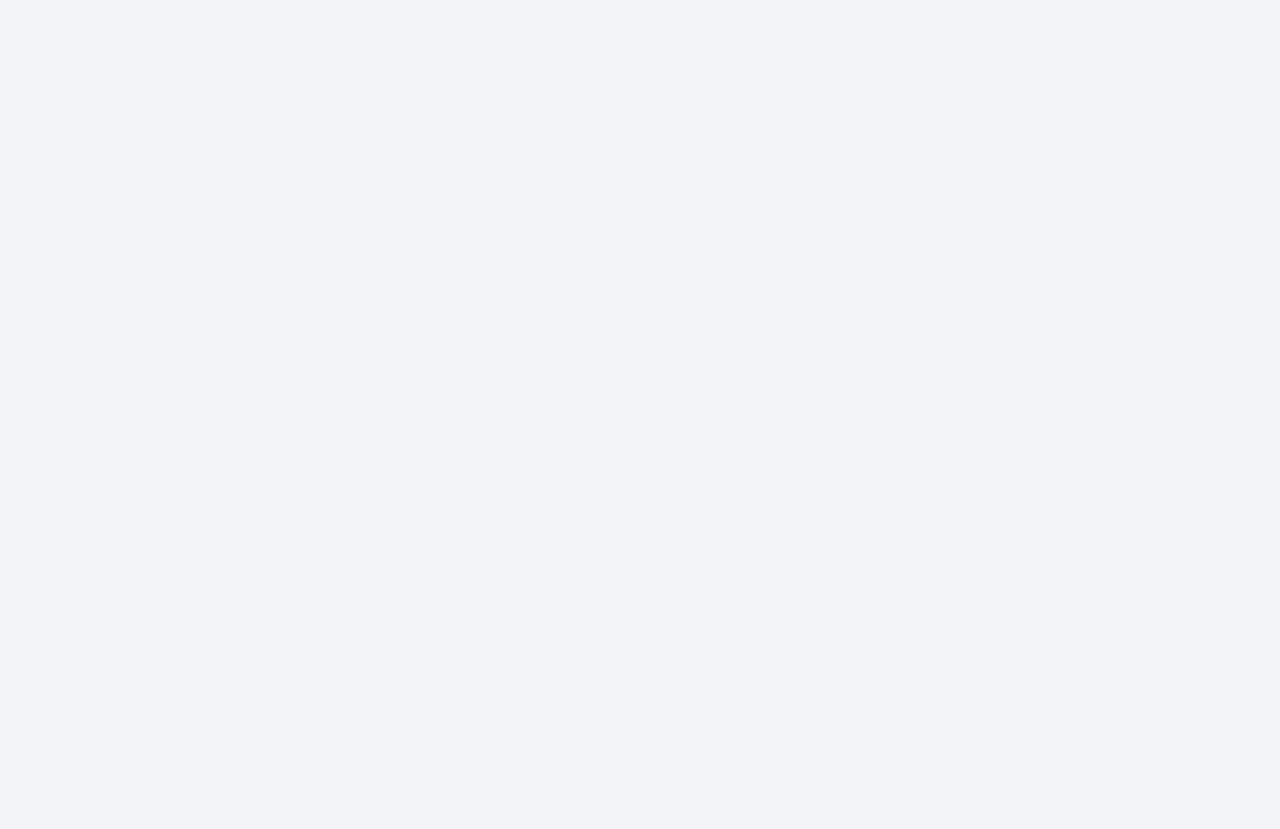
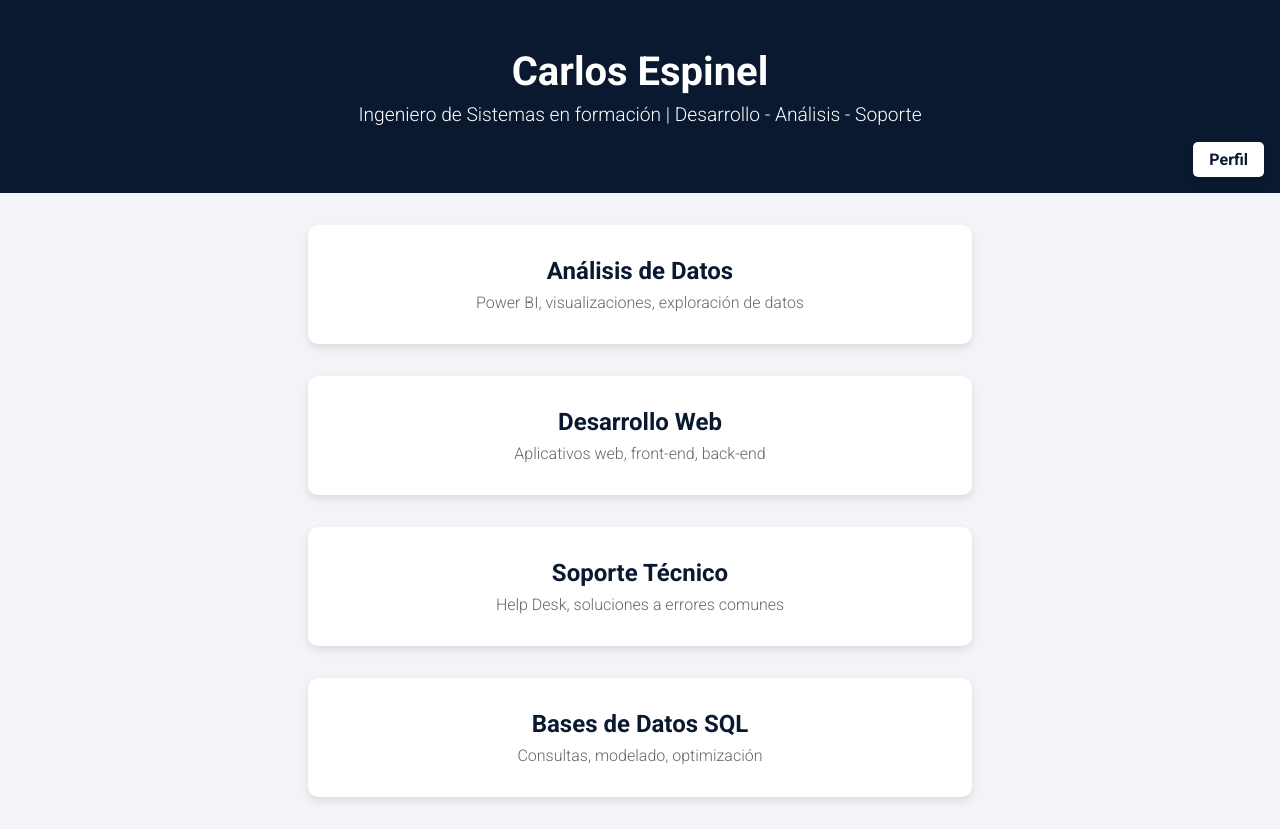
Before and after one commit to Zeas27/Portafolio-profesional-, a plain HTML site: page index.html in a window 1280 px wide. Before the commit the page ends 800 px from the top, so only its background shows below. Drawn offline with Linux system fonts and the light colour scheme.

Commit message:
Update index.html

```diff
--- a/index.html
+++ b/index.html
@@ -1,8 +1,9 @@
-<!DOCTYPE html><html lang="es">
+<!DOCTYPE html>
+<html lang="es">
 <head>
   <meta charset="UTF-8" />
   <meta name="viewport" content="width=device-width, initial-scale=1.0" />
-  <title>Portafolio Profesional de Carlos Espinel</title>
+  <title>Portafolio de Carlos Espinel</title>
   <link href="https://fonts.googleapis.com/css2?family=Roboto:wght@300;700&display=swap" rel="stylesheet">
   <style>
     body {
@@ -11,5 +12,99 @@
       margin: 0;
       padding: 0;
       color: #333;
+      position: relative;
     }
     header {
+      background-color: #0a192f;
+      color: white;
+      text-align: center;
+      padding: 3rem 1rem;
+      position: relative;
+    }
+    header h1 {
+      margin: 0;
+      font-size: 2.5rem;
+    }
+    header p {
+      margin-top: 0.5rem;
+      font-size: 1.2rem;
+    }
+    .profile-button {
+      position: absolute;
+      bottom: 1rem;
+      right: 1rem;
+      background-color: white;
+      color: #0a192f;
+      padding: 0.5rem 1rem;
+      border-radius: 5px;
+      text-decoration: none;
+      font-weight: bold;
+      box-shadow: 0 4px 8px rgba(0,0,0,0.1);
+      transition: background-color 0.3s;
+    }
+    .profile-button:hover {
+      background-color: #e0e0e0;
+    }
+    .modules {
+      display: flex;
+      flex-direction: column;
+      align-items: center;
+      gap: 2rem;
+      padding: 2rem;
+    }
+    .module-box {
+      background-color: white;
+      width: 90%;
+      max-width: 600px;
+      border-radius: 10px;
+      padding: 2rem;
+      box-shadow: 0 4px 8px rgba(0,0,0,0.1);
+      text-align: center;
+      text-decoration: none;
+      color: #0a192f;
+      transition: transform 0.2s, box-shadow 0.2s;
+    }
+    .module-box:hover {
+      transform: translateY(-5px);
+      box-shadow: 0 8px 16px rgba(0,0,0,0.15);
+    }
+    .module-box h2 {
+      margin: 0 0 0.5rem;
+    }
+    .module-box p {
+      margin: 0;
+      font-size: 1rem;
+      color: #666;
+    }
+  </style>
+</head>
+<body>
+  <header>
+    <h1>Carlos Espinel</h1>
+    <p>Ingeniero de Sistemas en formación | Desarrollo - Análisis - Soporte</p>
+    <a href="perfil.html" class="profile-button">Perfil</a>
+  </header>
+
+  <main class="modules">
+    <a href="modulos/analisis-datos.html" class="module-box">
+      <h2>Análisis de Datos</h2>
+      <p>Power BI, visualizaciones, exploración de datos</p>
+    </a>
+
+    <a href="modulos/desarrollo-web.html" class="module-box">
+      <h2>Desarrollo Web</h2>
+      <p>Aplicativos web, front-end, back-end</p>
+    </a>
+
+    <a href="modulos/soporte.html" class="module-box">
+      <h2>Soporte Técnico</h2>
+      <p>Help Desk, soluciones a errores comunes</p>
+    </a>
+
+    <a href="modulos/bases-datos.html" class="module-box">
+      <h2>Bases de Datos SQL</h2>
+      <p>Consultas, modelado, optimización</p>
+    </a>
+  </main>
+</body>
+</html>
```
